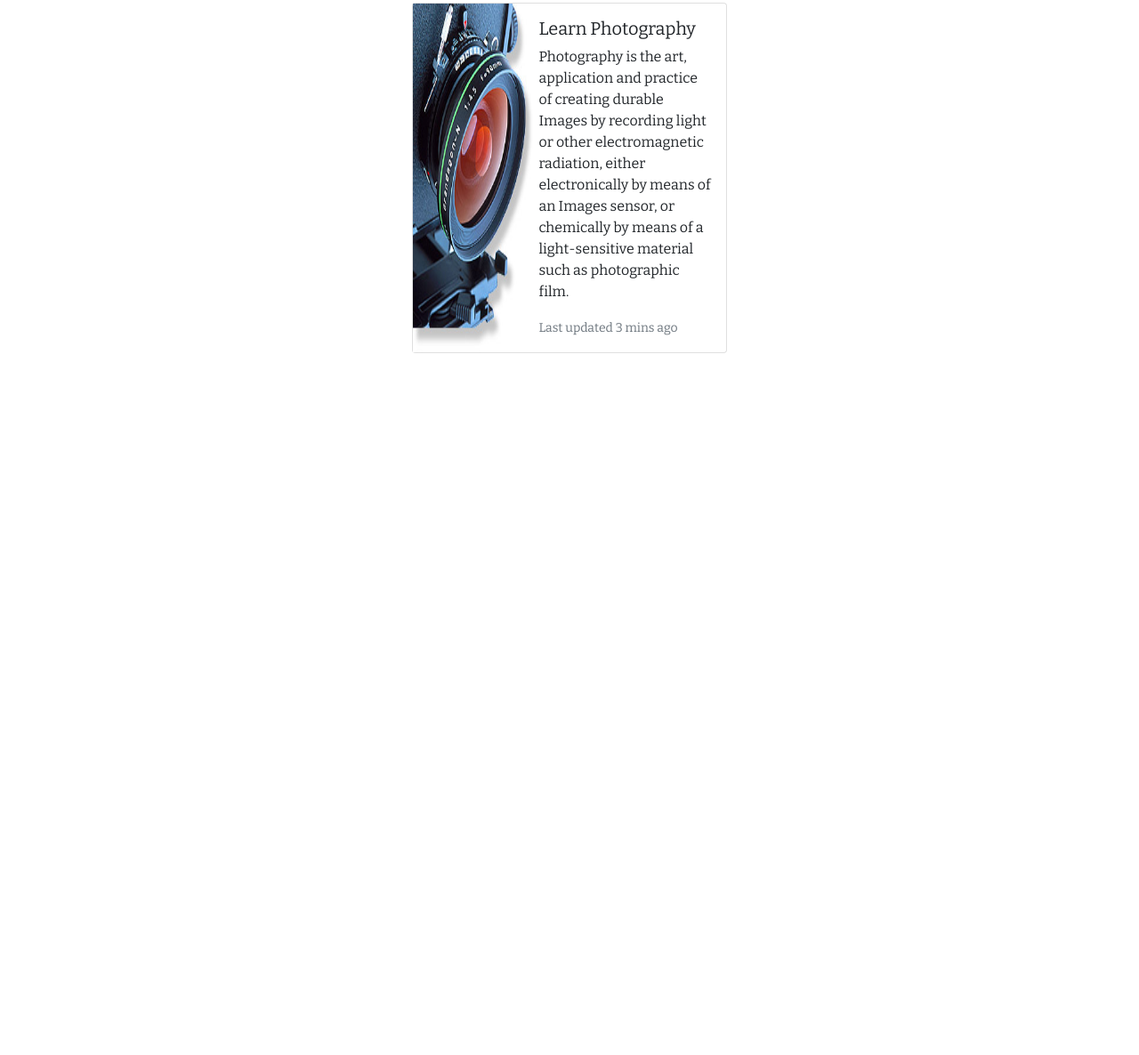
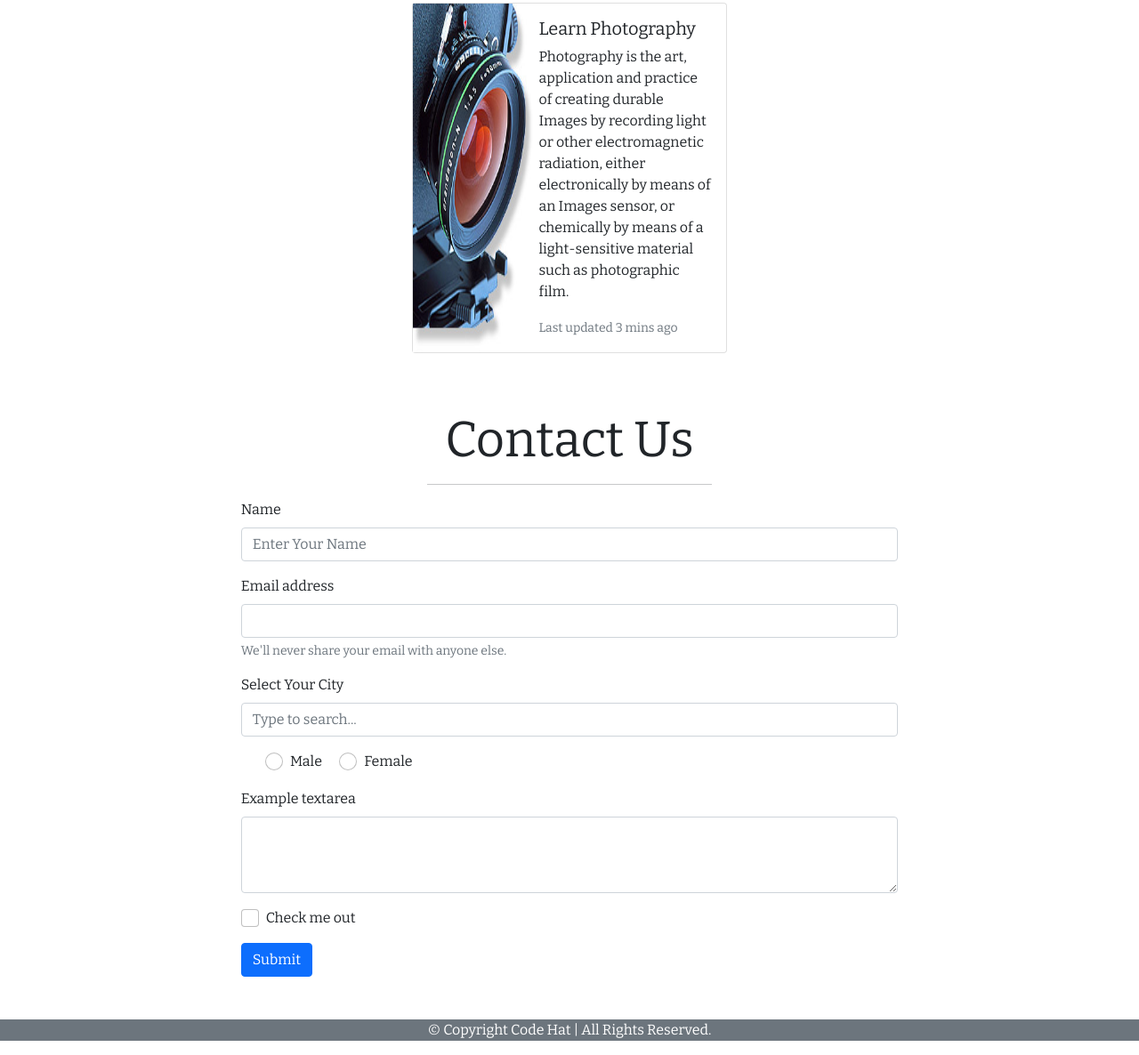
Before and after one commit to Divyanshu-Divya/Code-Hat, a plain HTML site: page index.html in a window 1280 px wide. Shown: the part 2604-3790 px from the top of the page at 89% size. Before the commit the page ends 3065 px from the top, so only its background shows below. Drawn offline with nearby package versions, Linux system fonts and the light colour scheme.

Commit message:
Contact Us Form And Footer Added

```diff
--- a/index.html
+++ b/index.html
@@ -48,7 +48,7 @@
                             <a class="nav-link" href="#About_Us">About Us</a>
                         </li>
                         <li class="nav-item">
-                            <a class="nav-link" href="#">Contact Us</a>
+                            <a class="nav-link" href="#Contact_us">Contact Us</a>
                         </li>
 
                     </ul>
@@ -290,6 +290,72 @@
 
     </section>
     <!-- Our Services End  -->
+    <!-- Contact Us Form Start     -->
+
+    <section class="main_heading my-5 relative_positon" id="Contact_us">
+        <div class="text-center">
+            <h1 class="display-4">Contact Us</h1>
+            <hr class="w-25 mx-auto">
+        </div>
+        <div class="container">
+            <div class="row">
+                <form>
+                    <div class="col-lg-8 col-md-8 col-sm-10 mx-auto">
+                        <div class="mb-3">
+                            <label for="exampleInputPassword1" class="form-label">Name</label>
+                            <input type="text" class="form-control" id="exampleInputPassword1" placeholder="Enter Your Name">
+                        </div>
+                        <div class="mb-3">
+                            <label for="exampleInputEmail1" class="form-label">Email address</label>
+                            <input type="email" class="form-control" id="exampleInputEmail1"
+                                aria-describedby="emailHelp">
+                            <div id="emailHelp" class="form-text">We'll never share your email with anyone else.
+                            </div>
+                        </div>
+                        <div class="mb-3">
+                             <label for="exampleDataList" class="form-label">Select Your City</label>
+                             <input class="form-control" list="datalistOptions" id="exampleDataList"
+                               placeholder="Type to search...">
+                             <datalist id="datalistOptions">
+                                <option value="Kolkata"></option>
+                                <option value="Delhi"></option>
+                                <option value="Patna"></option>
+                                <option value="Mumbai"></option>
+                                <option value="Hydrabad"></option>
+                             </datalist>
+                        </div>
+
+                        <div class="mb-3">
+                            <label class="mr-4"></label>
+                            <div class="form-check form-check-inline">
+                                <input class="form-check-input" type="radio" name="inlineRadioOptions" id="inlineRadio1" value="option1">
+                                <label class="form-check-label" for="inlineRadio1">Male</label>
+                              </div>
+                              <div class="form-check form-check-inline">
+                                <input class="form-check-input" type="radio" name="inlineRadioOptions" id="inlineRadio2" value="option2">
+                                <label class="form-check-label" for="inlineRadio2">Female</label>
+                              </div>
+                        </div>
+                        <div class="mb-3">
+                            <label for="exampleFormControlTextarea1" class="form-label">Example textarea</label>
+                            <textarea class="form-control" id="exampleFormControlTextarea1" rows="3"></textarea>
+                        </div>
+                        <div class="mb-3 form-check">
+                            <input type="checkbox" class="form-check-input" id="exampleCheck1">
+                            <label class="form-check-label" for="exampleCheck1">Check me out</label>
+                        </div>
+                        <button type="submit" class="btn btn-primary">Submit</button>
+                    </div>
+                </form>
+            </div>
+        </div>
+    </section>
+<!-- Contact Us Form End     -->
+<!-- Footer Start     -->
+<footer class="bg-secondary text-center text-white">
+    <p>&copy; Copyright Code Hat | All Rights Reserved.</p>
+</footer>
+<!-- Footer End -->
     <!-- Link To  Top Link Start -->
     <a onclick="topFunction()" id="myBtn" title="Go to top"><i class="fas fa-arrow-up"></i></a>
     <script>
```
